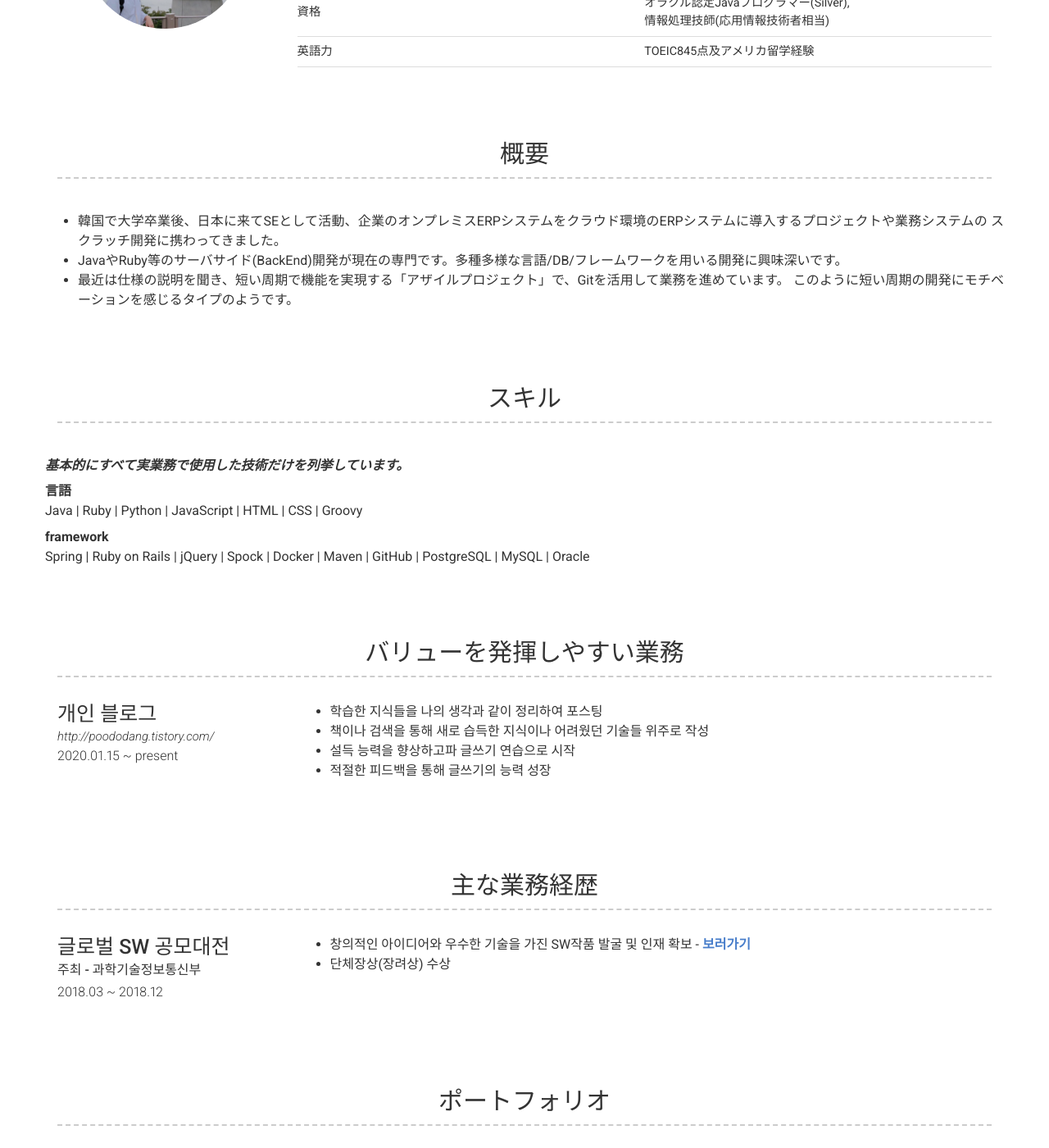
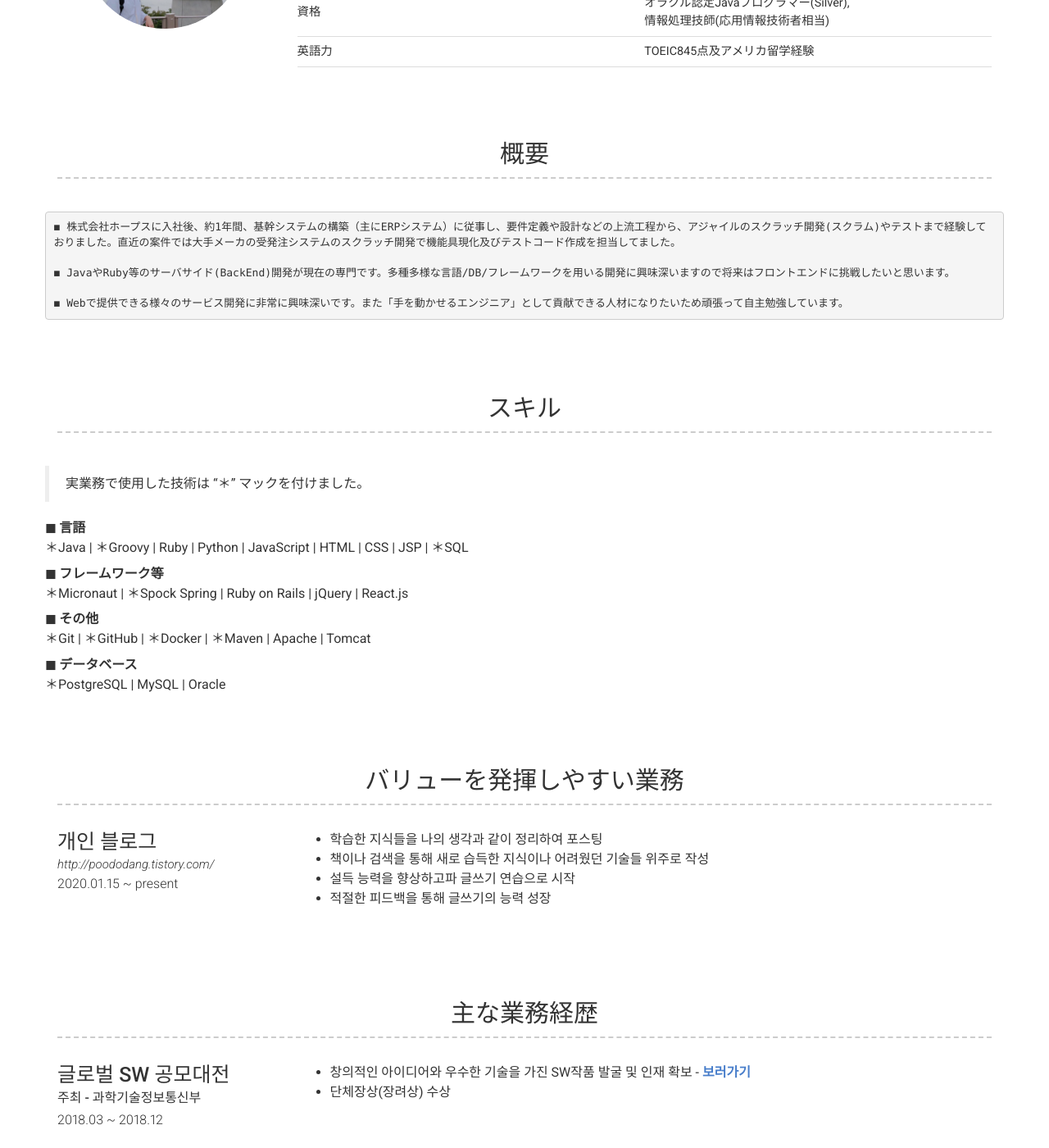
Before and after one commit to SeungyeonHwang/SeungyeonHwang.github.io, a Jekyll site: the page built from index.md, in a window 1280 px wide and 1400 px high, scrolled down 601 px. Shown: the whole window at 82% size. Built offline with Jekyll 4.4.1, drawn with Linux system fonts in a browser that asks for light colours; nearby versions of some CDN libraries.

Commit message:
no message

````diff
--- a/_config.yml
+++ b/_config.yml
@@ -38,20 +38,30 @@ about_content: |
 # Activity Section
 activity_title: 概要
 activity_content: |
-  - 韓国で大学卒業後、日本に来てSEとして活動、企業のオンプレミスERPシステムをクラウド環境のERPシステムに導入するプロジェクトや業務システムの スクラッチ開発に携わってきました。
-  - JavaやRuby等のサーバサイド(BackEnd)開発が現在の専門です。多種多様な言語/DB/フレームワークを用いる開発に興味深いです。
-  - 最近は仕様の説明を聞き、短い周期で機能を実現する「アザイルプロジェクト」で、Gitを活用して業務を進めています。 このように短い周期の開発にモチベーションを感じるタイプのようです。
+  ```
+  ◼︎ 株式会社ホープスに入社後、約1年間、基幹システムの構築（主にERPシステム）に従事し、要件定義や設計などの上流工程から、アジャイルのスクラッチ開発(スクラム)やテストまで経験しておりました。直近の案件では大手メーカの受発注システムのスクラッチ開発で機能具現化及びテストコード作成を担当してました。
 
+  ◼︎ JavaやRuby等のサーバサイド(BackEnd)開発が現在の専門です。多種多様な言語/DB/フレームワークを用いる開発に興味深いますので将来はフロントエンドに挑戦したいと思います。
+
+  ◼︎ Webで提供できる様々のサービス開発に非常に興味深いです。また「手を動かせるエンジニア」として貢献できる人材になりたいため頑張って自主勉強しています。
+  ```
 # Skill Section
 skill_title: スキル
 skill_content: |
-  ***基本的にすべて実業務で使用した技術だけを列挙しています。***
+  >実業務で使用した技術は "＊" マックを付けました。
 
-  **言語**
-    Java | Ruby | Python | JavaScript | HTML | CSS | Groovy
+  **◼︎ 言語**
+    ＊Java | ＊Groovy | Ruby | Python | JavaScript | HTML | CSS | JSP | ＊SQL
 
-  **framework**
-    Spring | Ruby on Rails | jQuery | Spock | Docker | Maven | GitHub | PostgreSQL | MySQL | Oracle
+  **◼︎ フレームワーク等**
+    ＊Micronaut | ＊Spock Spring | Ruby on Rails | jQuery | React.js
+
+  **◼︎ その他**
+    ＊Git | ＊GitHub | ＊Docker | ＊Maven | Apache | Tomcat
+
+  **◼︎ データベース**
+    ＊PostgreSQL | MySQL | Oracle
+
 
 # OpenSource Section
 open-source_title: バリューを発揮しやすい業務
````
